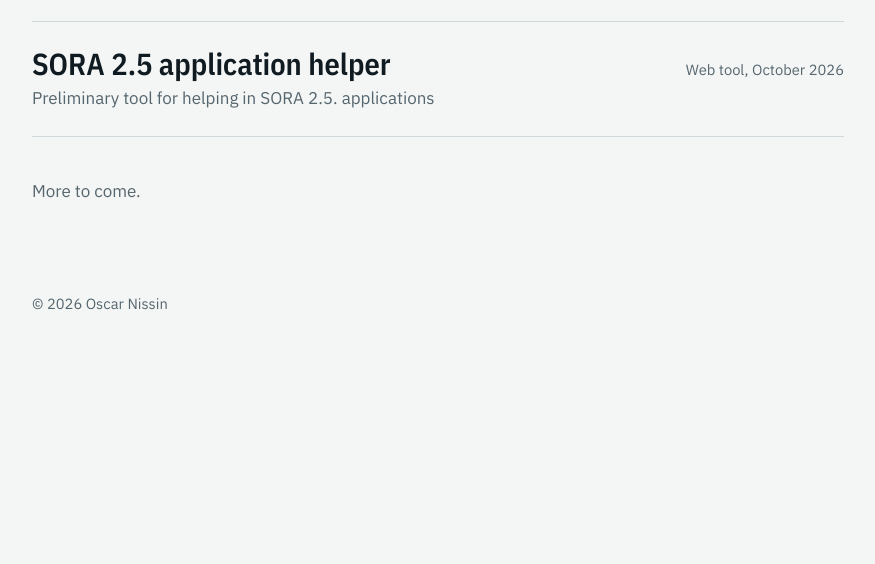
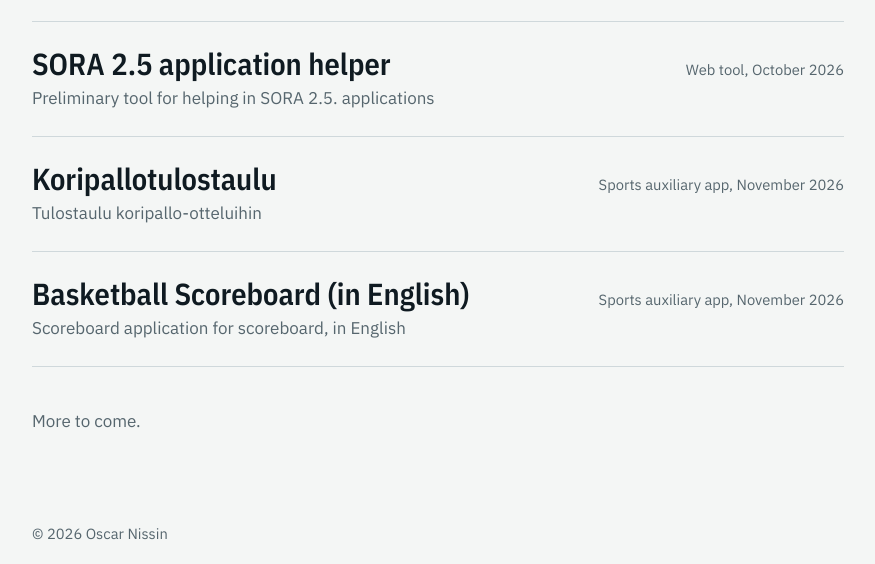
Before and after one commit to OscarNissin/oscarnissin.github.io, a plain HTML site: page index.html in a window 1280 px wide. Shown: the part 701-1265 px from the top of the page, without its empty margins (202-1077 px from the left). Before the commit the page ends 1073 px from the top, so only its background shows below. Drawn offline with nearby package versions, Linux system fonts and the light colour scheme.

Commit message:
Add project links for sports applications
Added new project links for Koripallotulostaulu and Basketball Scoreboard in English.

```diff
--- a/index.html
+++ b/index.html
@@ -89,6 +89,22 @@ footer p{margin:0}
         </a>
       </li>
 
+      <li>
+        <a class="proj" href="https://oscarnissin.github.io/scoreboard/">
+          <h3>Koripallotulostaulu</h3>
+          <p>Tulostaulu koripallo-otteluihin</p>
+          <span class="meta">Sports auxiliary app, November 2026</span>
+        </a>
+      </li>
+
+      <li>
+        <a class="proj" href="https://oscarnissin.github.io/scoreboard/en">
+          <h3>Basketball Scoreboard (in English)</h3>
+          <p>Scoreboard application for scoreboard, in English</p>
+          <span class="meta">Sports auxiliary app, November 2026</span>
+        </a>
+      </li>
+
       <!--
         Version numbers: a <span class="tool-version" data-src="FOLDER/version.json"> fills itself in from that
         tool's version.json (see the script at the end of the page). The text inside the span is shown if the file
```
